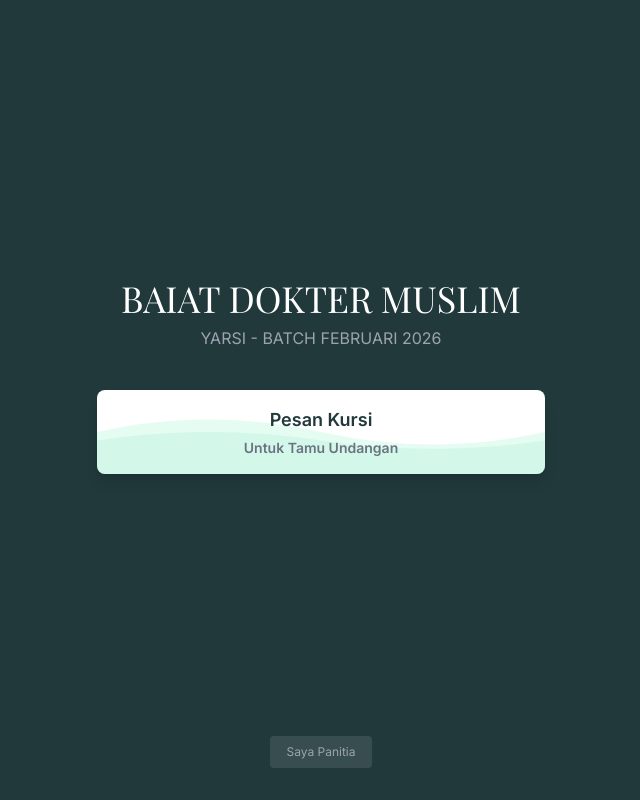
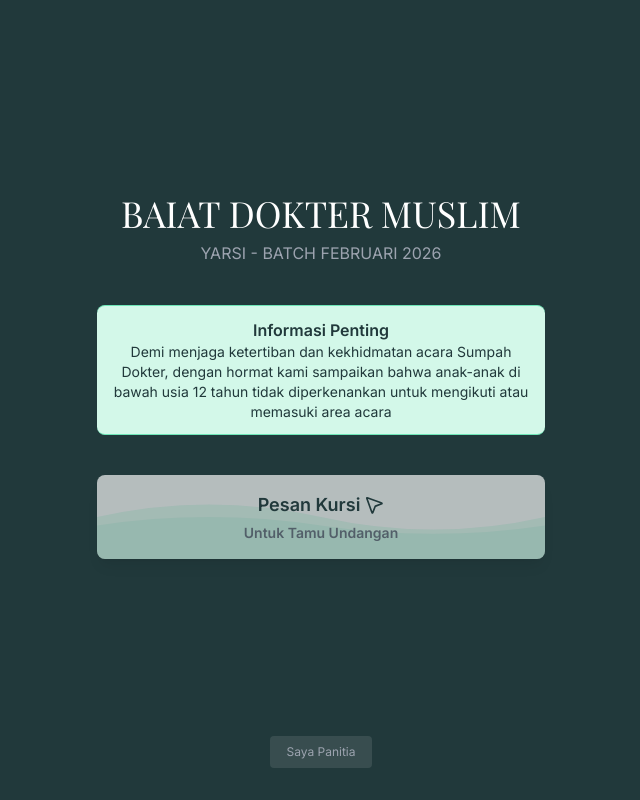
Before and after one commit to sibeduli/seats, a Flask app: page / in a window 1280 px wide. Shown: the whole page, without its empty margins (319-959 px from the left). Run offline with Flask 3, Linux system fonts and the light colour scheme; some libraries are stand-ins or nearby versions.

Commit message:
feat: add age restriction notice and enhance booking button with animation
Add informational alert banner notifying that children under 12 are not permitted at the event. Add pulsing animation and arrow icon to main booking button for better visual prominence.

```diff
--- a/templates/welcome.html
+++ b/templates/welcome.html
@@ -33,8 +33,13 @@
             <p class="text-gray-400 text-sm md:text-base">YARSI - BATCH FEBRUARI 2026</p>
         </div>
 
+        <div class="bg-[#d3f8e9] border-t border-b border-[#6ee7b7] text-dark-bg px-4 py-3 mb-10 rounded-lg" role="alert">
+            <p class="font-bold">Informasi Penting</p>
+            <p class="text-sm">Demi menjaga ketertiban dan kekhidmatan acara Sumpah Dokter, dengan hormat kami sampaikan bahwa anak-anak di bawah usia 12 tahun tidak diperkenankan untuk mengikuti atau memasuki area acara</p>
+        </div>
+
         <!-- Main CTA - Guest Booking -->
-        <a href="/book" class="group relative block w-full bg-white text-dark-bg font-semibold py-4 px-6 rounded-lg shadow-lg hover:shadow-xl transition-all overflow-hidden">
+        <a href="/book" class="group relative block w-full bg-white text-dark-bg font-semibold py-4 px-6 rounded-lg shadow-lg hover:shadow-xl transition-all overflow-hidden animate-pulse">
             <div class="absolute inset-0 opacity-30">
                 <svg class="w-full h-full" viewBox="0 0 400 100" preserveAspectRatio="none">
                     <path d="M0,50 Q100,20 200,50 T400,50 L400,100 L0,100 Z" fill="#a7f3d0"/>
@@ -42,7 +47,12 @@
                 </svg>
             </div>
             <div class="relative">
-                <span class="text-lg">Pesan Kursi</span>
+                <span class="text-lg inline-flex items-center gap-1">
+                    Pesan Kursi
+                    <svg class="w-5 h-5 inline" viewBox="0 0 24 24" fill="none" xmlns="http://www.w3.org/2000/svg">
+                        <path d="M20.5056 10.7754C21.1225 10.5355 21.431 10.4155 21.5176 10.2459C21.5926 10.099 21.5903 9.92446 21.5115 9.77954C21.4205 9.61226 21.109 9.50044 20.486 9.2768L4.59629 3.5728C4.0866 3.38983 3.83175 3.29835 3.66514 3.35605C3.52029 3.40621 3.40645 3.52004 3.35629 3.6649C3.29859 3.8315 3.39008 4.08635 3.57304 4.59605L9.277 20.4858C9.50064 21.1088 9.61246 21.4203 9.77973 21.5113C9.92465 21.5901 10.0991 21.5924 10.2461 21.5174C10.4157 21.4308 10.5356 21.1223 10.7756 20.5054L13.3724 13.8278C13.4194 13.707 13.4429 13.6466 13.4792 13.5957C13.5114 13.5506 13.5508 13.5112 13.5959 13.479C13.6468 13.4427 13.7072 13.4192 13.828 13.3722L20.5056 10.7754Z" stroke="currentColor" stroke-width="2" stroke-linecap="round" stroke-linejoin="round"/>
+                    </svg>
+                </span>
                 <p class="text-sm text-gray-500 mt-1">Untuk Tamu Undangan</p>
             </div>
         </a>
```
